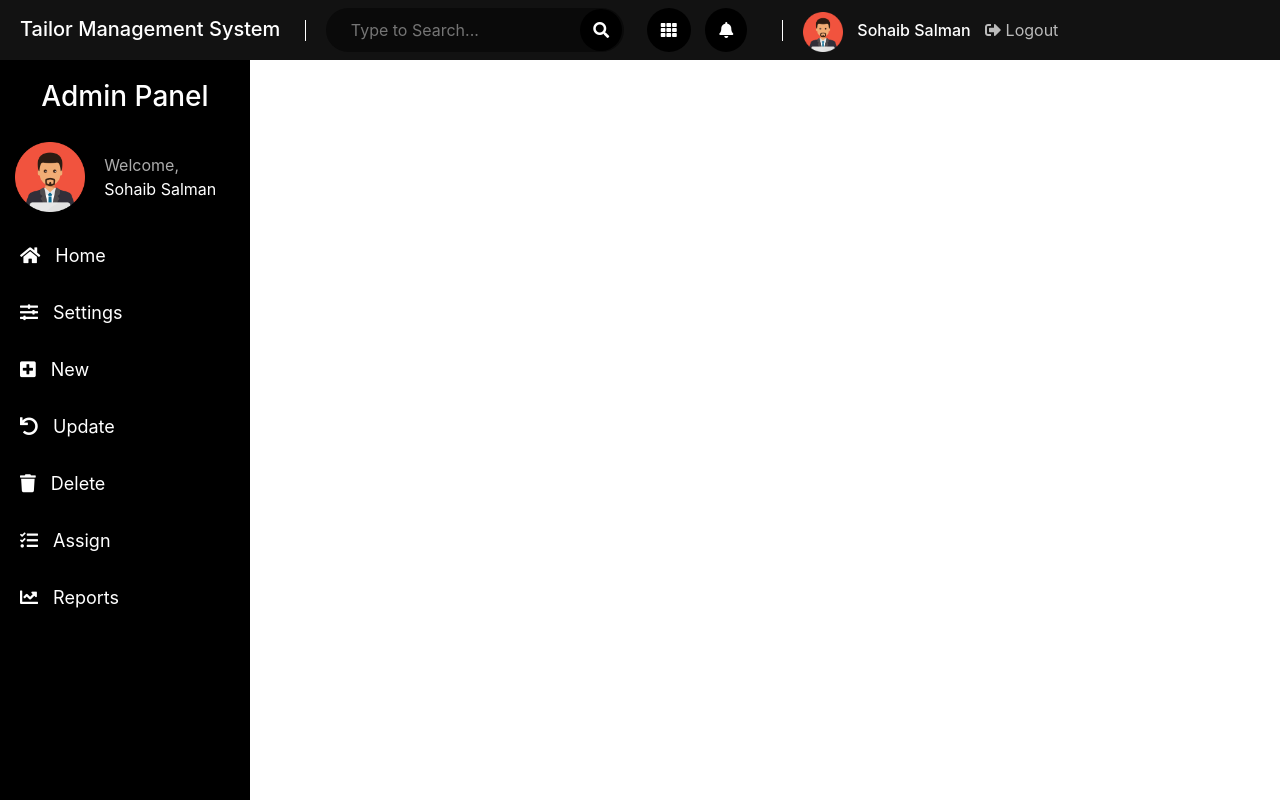
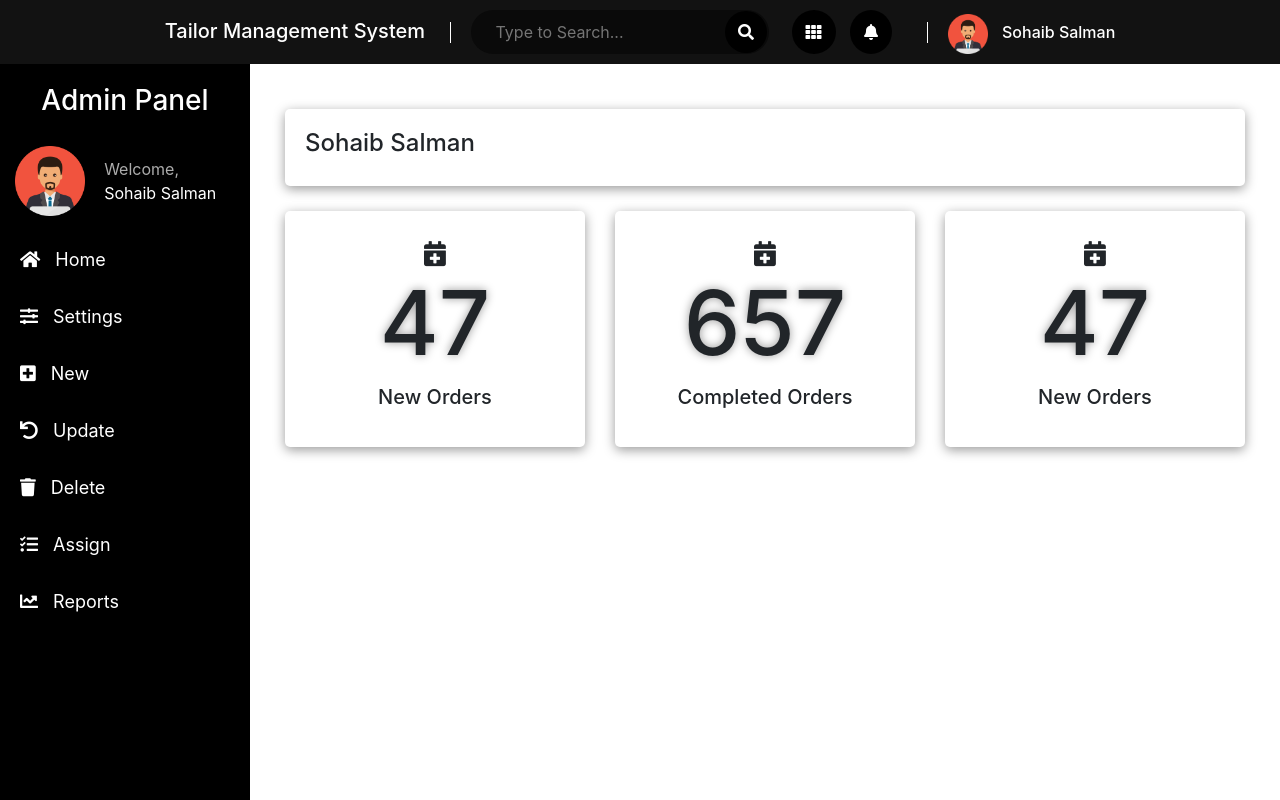
Before and after one commit to sohaibsalman/Dashboard, a plain HTML site: page index.html in a window 1280 px wide. Drawn offline with Linux system fonts and the light colour scheme.

Commit message:
Home Page Content

```diff
--- a/index.html
+++ b/index.html
@@ -16,7 +16,9 @@
 </body>
 
 <nav class="my-navbar">
-    <div class="nav-logo"><a href="#"><h5>Tailor Management System</h5></a></div>
+    <div class="nav-logo"><a href="#">
+            <h5>Tailor Management System</h5>
+        </a></div>
     <div class="vertical-line"></div>
     <div class="nav-search">
         <form><input type="text" placeholder="Type to Search..."></form>
@@ -29,14 +31,24 @@
     <div class="vertical-line"></div>
     <div class="account">
         <img src="img/admin.png" alt="admin-pic" class="nav-pic">
-        <a href="#"><h6>Sohaib Salman</h6></a>
-        <a href="#"><i class="fas fa-sign-out-alt"></i> Logout</a>
+        <a href="#">
+            <h6>Sohaib Salman</h6>
+        </a>
+        <div class="hover-links">
+            <ul>
+                <li>
+                    <a href="#">Profile</a>
+                    <a href="#">Settings</a>
+                    <a href="#">Logout</a>
+                </li>
+            </ul>
+        </div>
     </div>
 </nav>
 
 
 <aside class="sidebar">
-    <div class="content">
+    <div class="wrapper">
         <header>
             <h3>
                 Admin Panel
@@ -64,7 +76,41 @@
     </div>
 </aside>
 
-<section class="window">
+<section class="content">
+    <div class="container">
+        <div class="row">
+            <div class="col-md-12">
+                <div class="_shadow user-data">
+                    <h4>Sohaib Salman</h4>
+                </div>
+            </div>
+        </div>
+        <div class="row">
+            <div class="col-md-4">
+                <div class="_shadow orders-data">
+                    <i class="fas fa-calendar-plus"></i>
+                    <h1>47</h1>
+                    <h5>New Orders</h5>
+                </div>
+            </div>
+            <div class="col-md-4">
+                <div class="_shadow orders-data">
+                    <i class="fas fa-calendar-plus"></i>
+                    <h1>657</h1>
+                    <h5>Completed Orders</h5>
+                </div>
+            </div>
+            <div class="col-md-4">
+                <div class="_shadow orders-data">
+                    <i class="fas fa-calendar-plus"></i>
+                    <h1>47</h1>
+                    <h5>New Orders</h5>
+                </div>
+            </div>
+        </div>
+    </div>
+
+
 
 </section>
 
--- a/style.scss
+++ b/style.scss
@@ -7,10 +7,10 @@ $color-gray-2: #0a0a0a;
     padding: 0;
 }
 
-
 body
 {
     font-family: 'Roboto', sans-serif;
+    width: 100%;
 }
 
 
@@ -90,6 +90,11 @@ body
 
 .my-navbar
 {
+    position: sticky;
+    top: 0;
+    background-color: $color-gray-1;
+    padding: 10px;
+    text-align: center;
     a
     {
         &:hover
@@ -97,9 +102,6 @@ body
             text-decoration: none;
         }
     }
-    position: relative;
-    background-color: $color-gray-1;
-    padding: 8px 0;
     div, form
     {
         display: inline;
@@ -165,6 +167,7 @@ body
     }
     .account
     {
+        position: relative;
         .nav-pic
         {
             width: 40px;
@@ -179,5 +182,62 @@ body
         {
             color: rgb(187, 187, 187);
         }
+        transition: .3s all;
+        &:hover .hover-links
+        {
+            display: inline;
+        }
+    }
+    .hover-links
+    {
+        display: none;
+        position: absolute;
+        width:  100%;
+        background-color: black;
+        color: white;
+        left: 0;
+        top: 50px;
+        text-align: left;
+        a
+        {
+            display: block;
+            padding: 10px;
+        }
     }
 }
+
+.content
+{
+    width: calc(100% - 250px);
+    margin-left: 250px;
+    height: 100%;
+    padding: 20px;
+}
+
+._shadow
+{
+    box-shadow: 0 3px 12px rgba(black, .4);
+    border-radius: 5px;
+    margin-top: 25px;
+    padding: 20px;
+}
+
+.user-data
+{
+
+}
+
+.orders-data
+{
+    padding: 30px;
+    text-align: center;
+    i
+    {
+        font-size: 25px;
+    }
+    h1
+    {
+        font-size: 90px;
+        text-shadow: 0 0 10px rgba(black, .4);
+    }
+}
```
Also changed, not shown: css/style.css, 1 other file.
